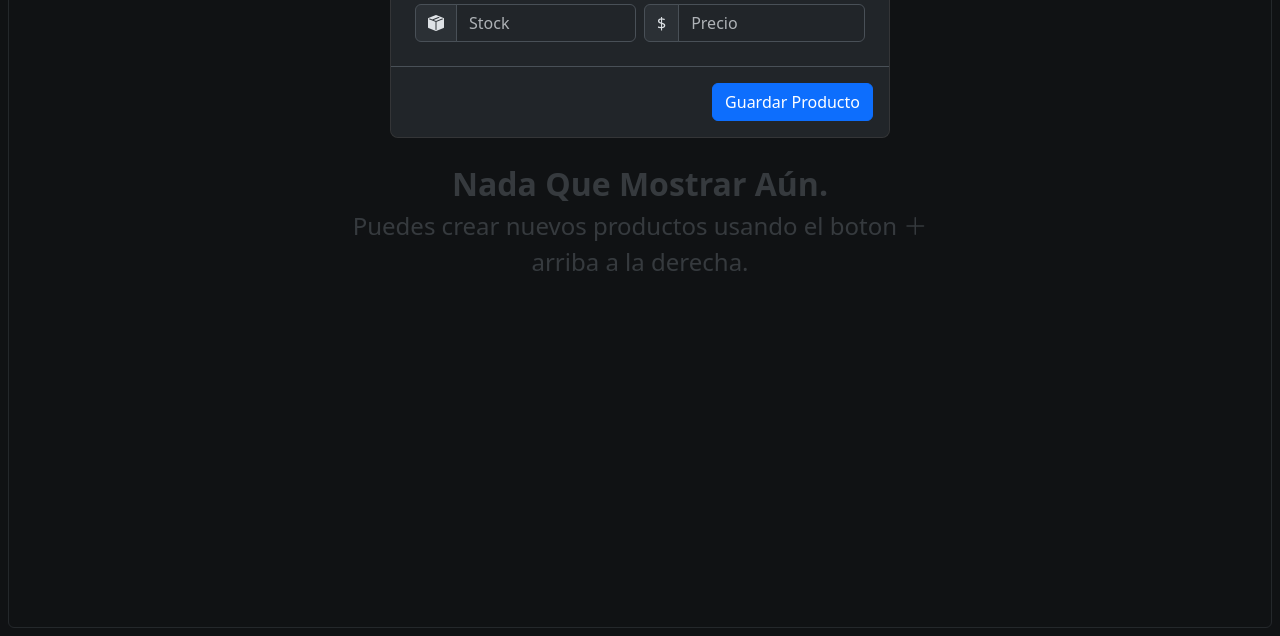
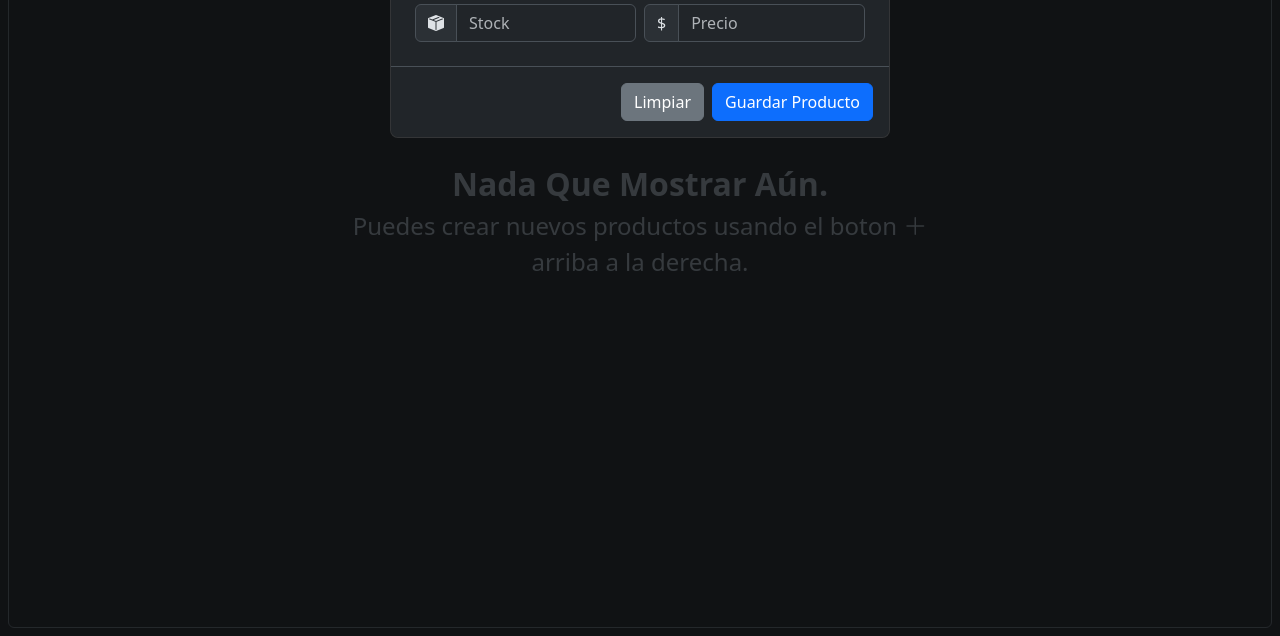
Before and after one commit to EmmanuelMG7/ink-pos, a Django app: page /gestion_productos/ in a window 1280 px wide, after a click that opens the changed part. Shown: the part 164-800 px from the top of the page. Run offline with Django 5.2, Linux system fonts and the light colour scheme; the visitor is signed in with stand-in values (Sample User, id 1).

Commit message:
feat: restructure modal form for adding new products with improved layout

```diff
--- a/pos/templates/admin/modals/Modal_Agregar_Producto.html
+++ b/pos/templates/admin/modals/Modal_Agregar_Producto.html
@@ -5,6 +5,9 @@
         <h4 class="modal-title">Crear Nuevo Producto</h4>
         <button type="button" class="btn-close" data-bs-dismiss="modal" aria-label="Close"></button>
       </div>
+
+      <form action="" method="post">
+        {% csrf_token %}
 
         <div class="modal-body m-2">
           <div class="d-flex input-group mb-2">
@@ -48,11 +51,10 @@
         </div>
 
         <div class="modal-footer">
-        <form action="" method="post">
-          {% csrf_token %}
+            <button type="reset" class="btn btn-secondary">Limpiar</button>
             <button type="submit" class="btn btn-primary">Guardar Producto</button>
+        </div>
       </form>
     </div>
   </div>
 </div>
-</div>
```
Lines whose indentation alone changed are shown as unchanged.
